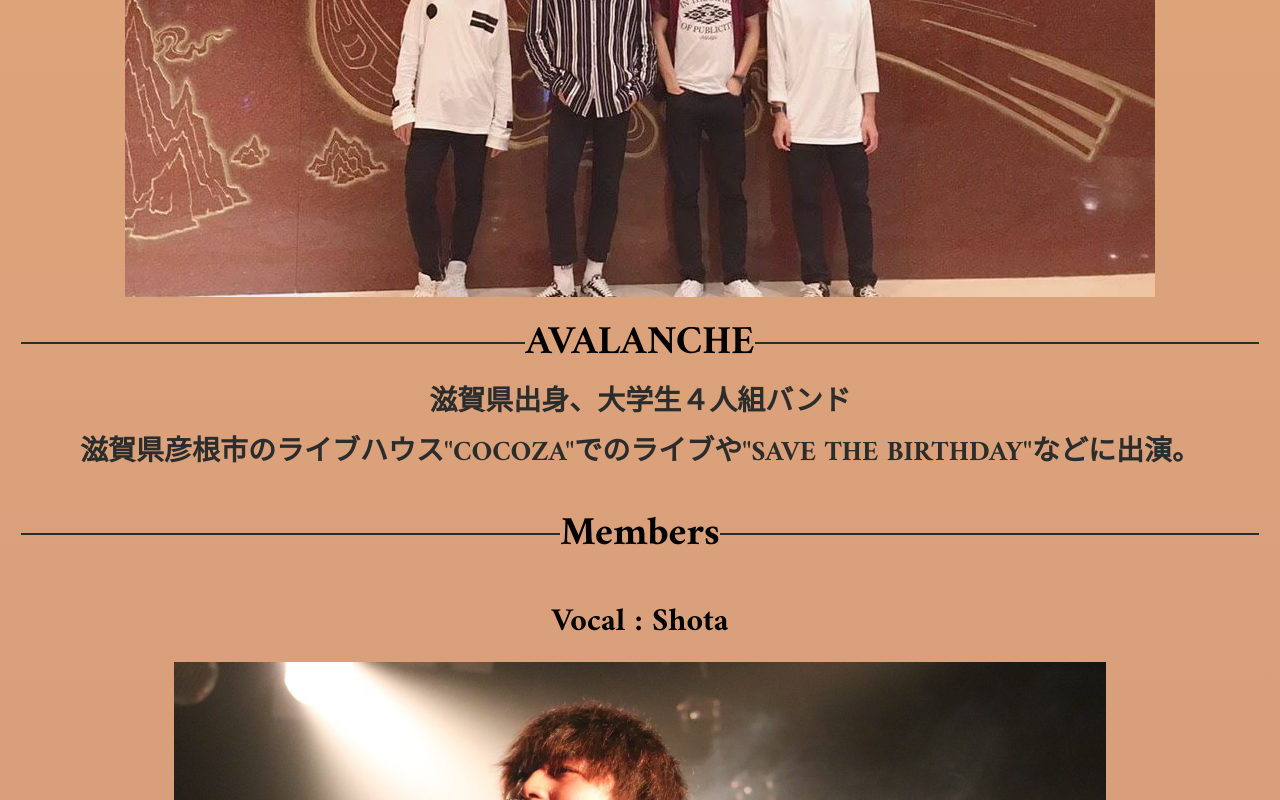
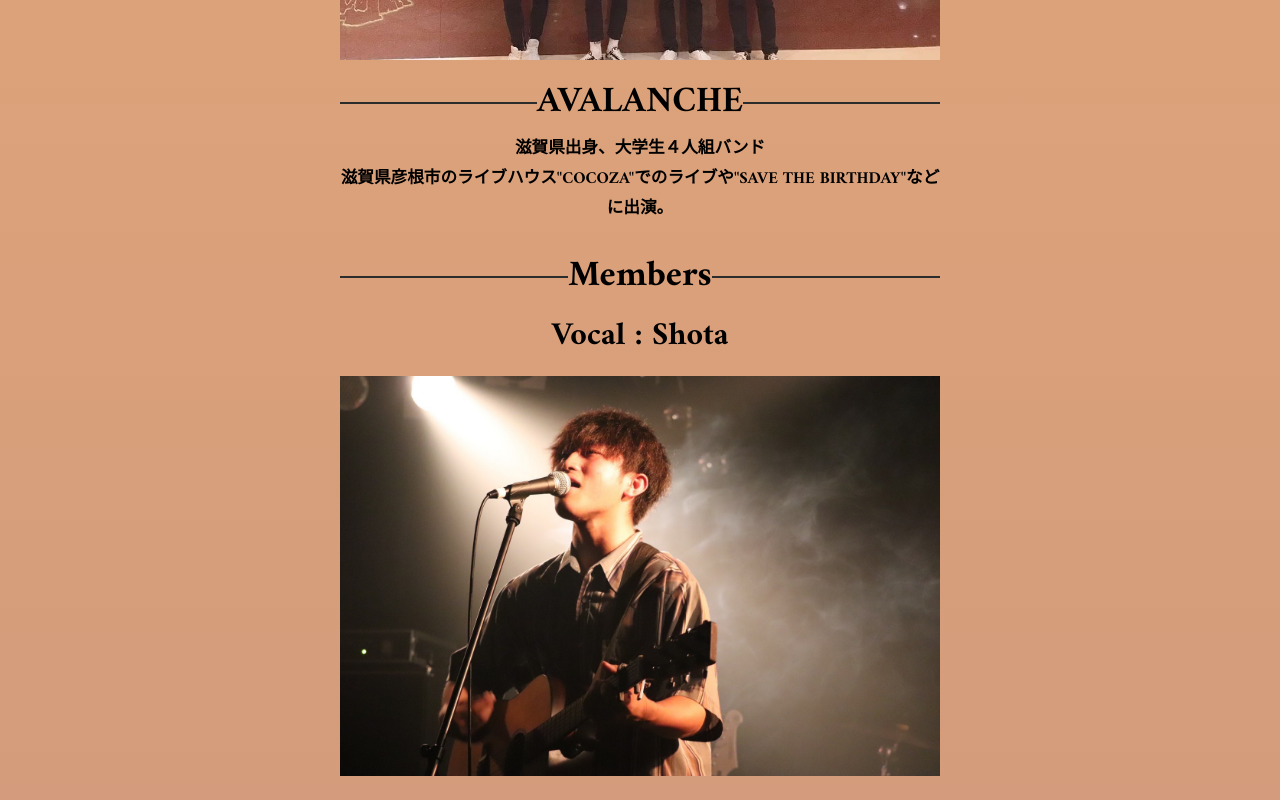
Before and after one commit to SANDAY-JS/avalanche, a Next.js app: page /about in a window 1280 px wide. Shown: the part 320-1120 px from the top of the page. Built offline with nearby package versions, Linux system fonts and the light colour scheme; no server answers.

Commit message:
Adjusted image size in About page

```diff
--- a/src/components/Member.js
+++ b/src/components/Member.js
@@ -1,4 +1,4 @@
-import styles from "../styles/components/Members.module.css";
+import styles from "../styles/components/Members.module.scss";
 
 function Member({ member }) {
   return (
--- a/src/components/Members.js
+++ b/src/components/Members.js
@@ -1,4 +1,4 @@
-import styles from "../styles/components/Members.module.css";
+import styles from "../styles/components/Members.module.scss";
 import Member from "./Member";
 import membersData from "../assets/memberInfomation";
 
--- a/src/pages/about.js
+++ b/src/pages/about.js
@@ -1,7 +1,7 @@
 import React from "react";
 import Image from "next/image";
 import img from "../../public/images/about_us.jpg";
-import styles from "../styles/pages/About.module.css";
+import styles from "../styles/pages/About.module.scss";
 import Layout from "../components/Layout";
 import Members from "../components/Members";
 
@@ -9,6 +9,7 @@ function About() {
   return (
     <Layout>
       <div className={styles.about}>
+        <div className={styles.about__container}>
           <figure>
             <Image
               src={img}
@@ -32,6 +33,7 @@ function About() {
 
           <Members />
         </div>
+      </div>
     </Layout>
   );
 }
--- a/src/styles/components/Members.module.css
+++ /dev/null
@@ -1,109 +0,0 @@
-.members {
-  display: flex;
-  flex-direction: column;
-  align-items: center;
-  justify-content: center;
-}
-
-.members > h3 {
-  display: flex;
-  justify-content: center;
-  align-items: center;
-  white-space: pre-wrap;
-  font-size: 32px;
-  width: 100%;
-}
-/* Lines */
-.members > h3::before,
-.members > h3::after {
-  content: "";
-  flex: 1;
-  height: 2px;
-  background-color: var(--background);
-}
-
-.members__wrap {
-  display: flex;
-  flex-wrap: wrap;
-  align-items: center;
-  justify-content: center;
-  gap: 12px;
-}
-
-/* Member.js */
-.member {
-  position: relative;
-
-  display: flex;
-  flex-direction: column;
-  align-items: center;
-  justify-content: center;
-  gap: 12px;
-
-  width: 100%;
-  padding: 2% 3%;
-}
-
-.member__name__role {
-  font-size: 32px;
-  font-weight: 700;
-}
-
-.member__snsWrap {
-  position: absolute;
-  top: 15%;
-  right: 3%;
-
-  display: flex;
-  align-items: center;
-  justify-content: center;
-  gap: 8px;
-}
-.member__instagram,
-.member__twitter {
-  color: #000;
-  font-size: 24px;
-}
-
-.member__imgWrap {
-  width: 100%;
-  max-width: 100%;
-  height: 200px;
-  max-height: 200px;
-  overflow: hidden;
-}
-.member__imgWrap > img {
-  width: 100%;
-  max-width: 100%;
-  height: 100%;
-  object-fit: cover;
-}
-
-/* fpr iPad and PC */
-@media screen and (min-width: 768px) {
-  .members > h3 {
-    font-size: 40px;
-  }
-
-  .member__snsWrap {
-    top: 4%;
-    right: 4%;
-  }
-  .member__instagram,
-  .member__twitter {
-    font-size: 32px;
-  }
-
-  .member__imgWrap {
-    height: 400px;
-    max-height: 400px;
-  }
-}
-@media screen and (min-width: 1028px) {
-  .member__imgWrap {
-    width: 80%;
-    max-width: 80%;
-    height: 600px;
-    max-height: 600px;
-  }
-}
--- /dev/null
+++ b/src/styles/components/Members.module.scss
@@ -0,0 +1,87 @@
+@import "../shared/mixin.scss";
+
+.members {
+  @include center(column);
+  width: 100%;
+
+  > h3 {
+    @include center();
+
+    white-space: pre-wrap;
+    font-size: clamp(32px, 36px, 40px);
+    width: 100%;
+
+    /* Lines */
+    &::before,
+    &::after {
+      content: "";
+      flex: 1;
+      height: 2px;
+      background-color: var(--background);
+    }
+  }
+
+  .members__wrap {
+    @include center(auto, 12px);
+    flex-wrap: wrap;
+  }
+
+  /* ------------
+    Member.js
+  -------------- */
+  .member {
+    position: relative;
+
+    @include center(column, 12px);
+
+    width: 100%;
+    .member__name__role {
+      font-size: 32px;
+      font-weight: 700;
+    }
+
+    .member__snsWrap {
+      position: absolute;
+      top: 13%;
+      right: 3%;
+
+      display: flex;
+      align-items: center;
+      justify-content: center;
+      gap: 8px;
+    }
+    .member__instagram,
+    .member__twitter {
+      color: #000;
+      font-size: clamp(20px, 24px, 32px);
+    }
+
+    .member__imgWrap {
+      width: 100%;
+      max-width: 100%;
+      height: 200px;
+      max-height: 200px;
+      overflow: hidden;
+
+      > img {
+        width: 100%;
+        max-width: 100%;
+        height: 100%;
+        object-fit: contain;
+      }
+    }
+
+    /* fpr iPad and PC */
+    @media screen and (min-width: 768px) {
+      .member__snsWrap {
+        top: 4%;
+        right: 4%;
+      }
+
+      .member__imgWrap {
+        height: auto;
+        max-height: 400px;
+      }
+    }
+  }
+}
--- a/src/styles/pages/About.module.css
+++ /dev/null
@@ -1,51 +0,0 @@
-.about {
-  padding-top: 50px;
-  padding-bottom: 72px;
-  flex: 1;
-  font-size: 1.6rem;
-  text-align: center;
-  background-image: linear-gradient(to top, #c79081 0%, #dfa579 100%);
-}
-
-.about > figure > img {
-  width: 100%;
-  max-width: 100%;
-}
-
-.about > div {
-  padding: 0 2rem 2rem 2rem;
-}
-
-.about__band > h3 {
-  display: flex;
-  justify-content: center;
-  align-items: center;
-  white-space: pre-wrap;
-  font-size: 32px;
-}
-/* Lines */
-.about__band > h3::before,
-.about__band > h3::after {
-  content: "";
-  flex: 1;
-  height: 2px;
-  background-color: var(--background);
-}
-
-.about__band > div > p {
-  font-size: 20px;
-  font-weight: 800;
-  color: var(--background);
-}
-
-@media screen and (min-width: 768px) {
-  .about__band > h3 {
-    font-size: 40px;
-  }
-  .about__band > div > p {
-    font-size: 28px;
-  }
-  .about > figure > img {
-    width: 70%;
-  }
-}
--- /dev/null
+++ b/src/styles/pages/About.module.scss
@@ -0,0 +1,60 @@
+$maxWidth: 600px;
+
+.about {
+  padding-top: 50px;
+  padding-bottom: 72px;
+  flex: 1;
+  font-size: 1.6rem;
+  text-align: center;
+  background-image: linear-gradient(to top, #c79081 0%, #dfa579 100%);
+
+  display: flex;
+  justify-content: center;
+
+  .about__container {
+    width: 100%;
+    max-width: min(100%, $maxWidth);
+    height: 100%;
+
+    > figure > img {
+      width: 100%;
+      max-width: 100%;
+    }
+
+    > div {
+      padding: 0 2rem 2rem 2rem;
+    }
+
+    .about__band {
+      > h3 {
+        display: flex;
+        justify-content: center;
+        align-items: center;
+        white-space: pre-wrap;
+        font-size: clamp(32px, 36px, 40px);
+      }
+      /* Lines */
+      > h3::before,
+      > h3::after {
+        content: "";
+        flex: 1;
+        height: 2px;
+        background-color: var(--background);
+      }
+
+      > div > p {
+        font-size: clamp(16px, 20px, 1.6rem);
+        font-weight: 800;
+      }
+    }
+
+    @media screen and (min-width: 768px) {
+      > figure > img {
+        width: 70%;
+      }
+      > div {
+        padding: 0 0 2rem 0;
+      }
+    }
+  }
+}
--- /dev/null
+++ b/src/styles/shared/mixin.scss
@@ -0,0 +1,8 @@
+@mixin center($vertical: auto, $gap: 0) {
+  display: flex;
+  align-items: center;
+  justify-content: center;
+
+  flex-direction: $vertical;
+  gap: $gap;
+}
```
Lines whose indentation alone changed are shown as unchanged.
